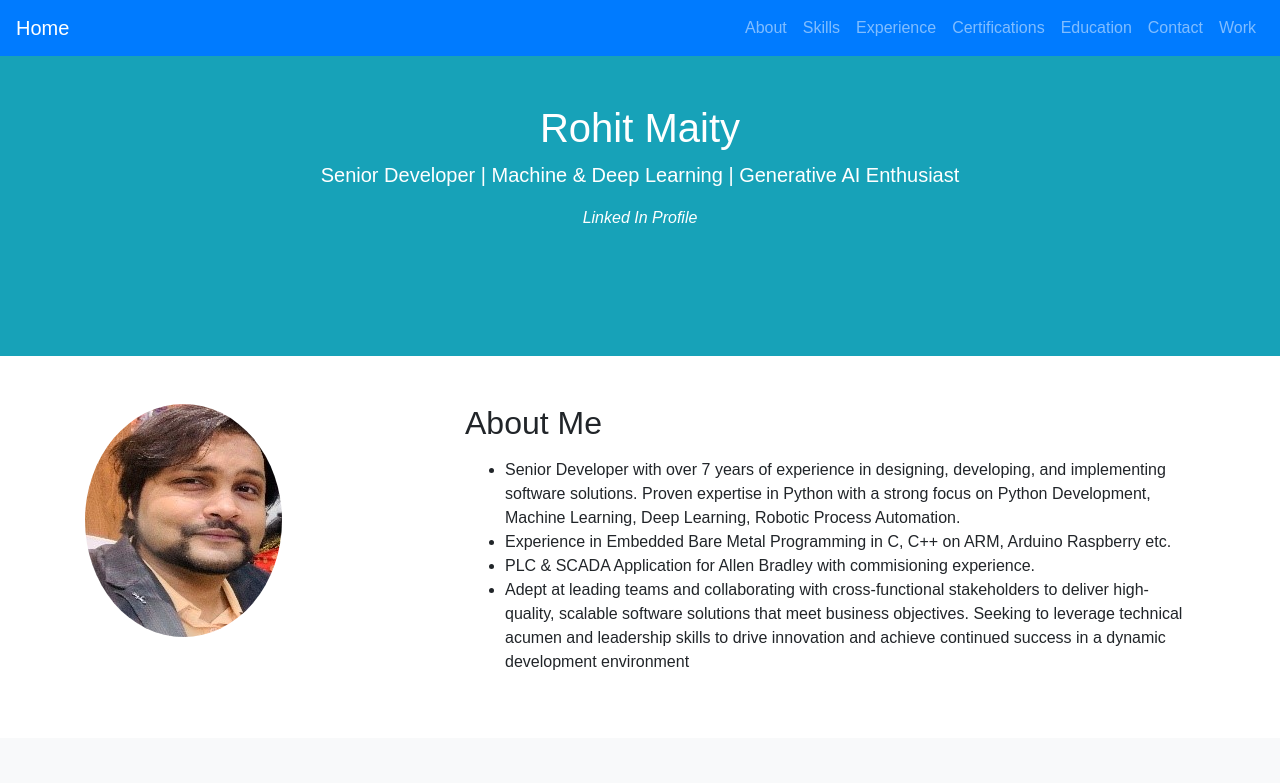
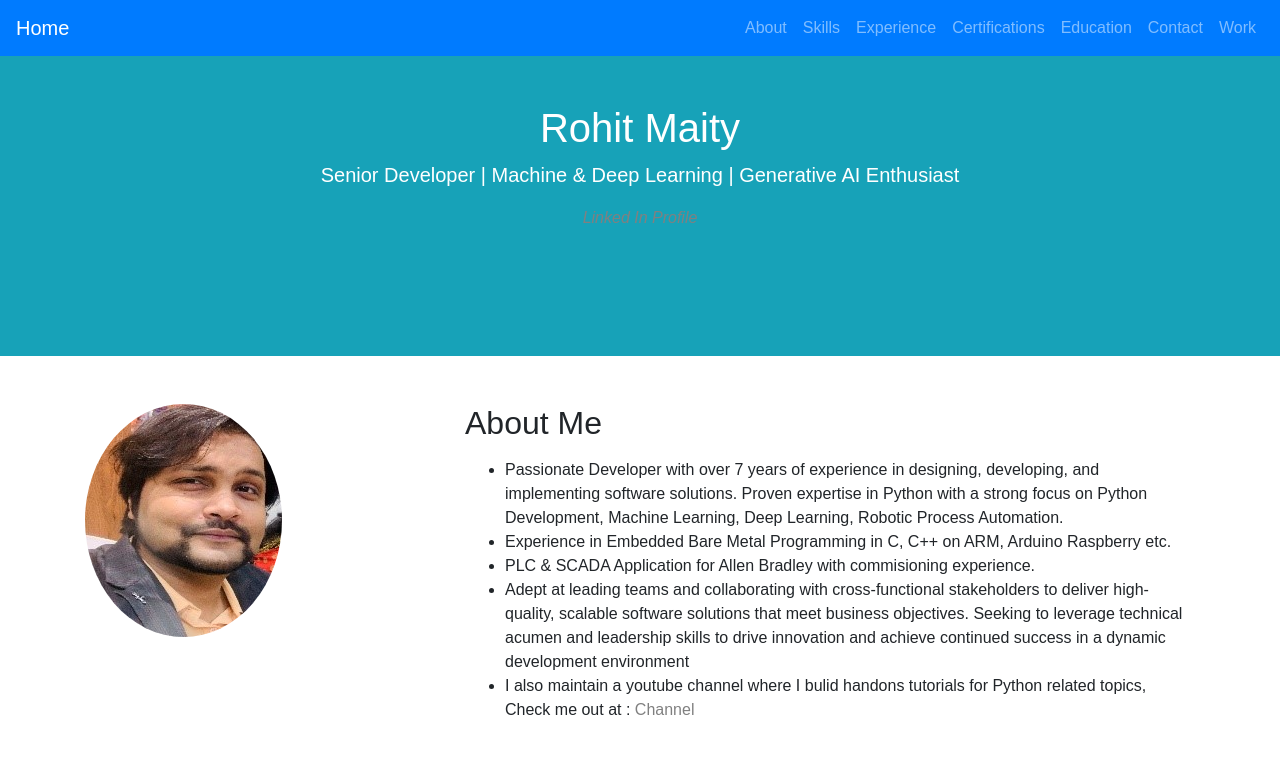
Before and after one commit to rmaity1991/myPersonalWebsite, a plain HTML site: page index.html in a window 1280 px wide. Shown: the top 783 px of the page. Drawn offline with nearby package versions, Linux system fonts and the light colour scheme.

Commit message:
Adding Code Changes

```diff
--- a/css/custom.css
+++ b/css/custom.css
@@ -113,7 +113,7 @@ header {
 }
 
 a:link {
-    color: white;
+    color: grey;
   }
 
   /* visited link */
--- a/index.html
+++ b/index.html
@@ -56,7 +56,7 @@
                 <p>
                     <ul>
                         <li>
-                            Senior Developer with over 7 years of experience in designing, developing, and implementing software solutions. Proven expertise in Python with a strong focus on Python Development, Machine Learning, Deep Learning, Robotic Process Automation.
+                            Passionate Developer with over 7 years of experience in designing, developing, and implementing software solutions. Proven expertise in Python with a strong focus on Python Development, Machine Learning, Deep Learning, Robotic Process Automation.
                         </li>
                         <li>
                             Experience in Embedded Bare Metal Programming in C, C++ on ARM, Arduino Raspberry etc.
@@ -66,6 +66,9 @@
                         </li>
                         <li>
                             Adept at leading teams and collaborating with cross-functional stakeholders to deliver high-quality, scalable software solutions that meet business objectives. Seeking to leverage technical acumen and leadership skills to drive innovation and achieve continued success in a dynamic development environment
+                        </li>
+                        <li>
+                            I also maintain a youtube channel where I bulid handons tutorials for Python related topics, Check me out at : <a href="www.youtube.com/@gotoCoder1991">Channel</a>
                         </li>
                     </ul>
                 </p>
```
